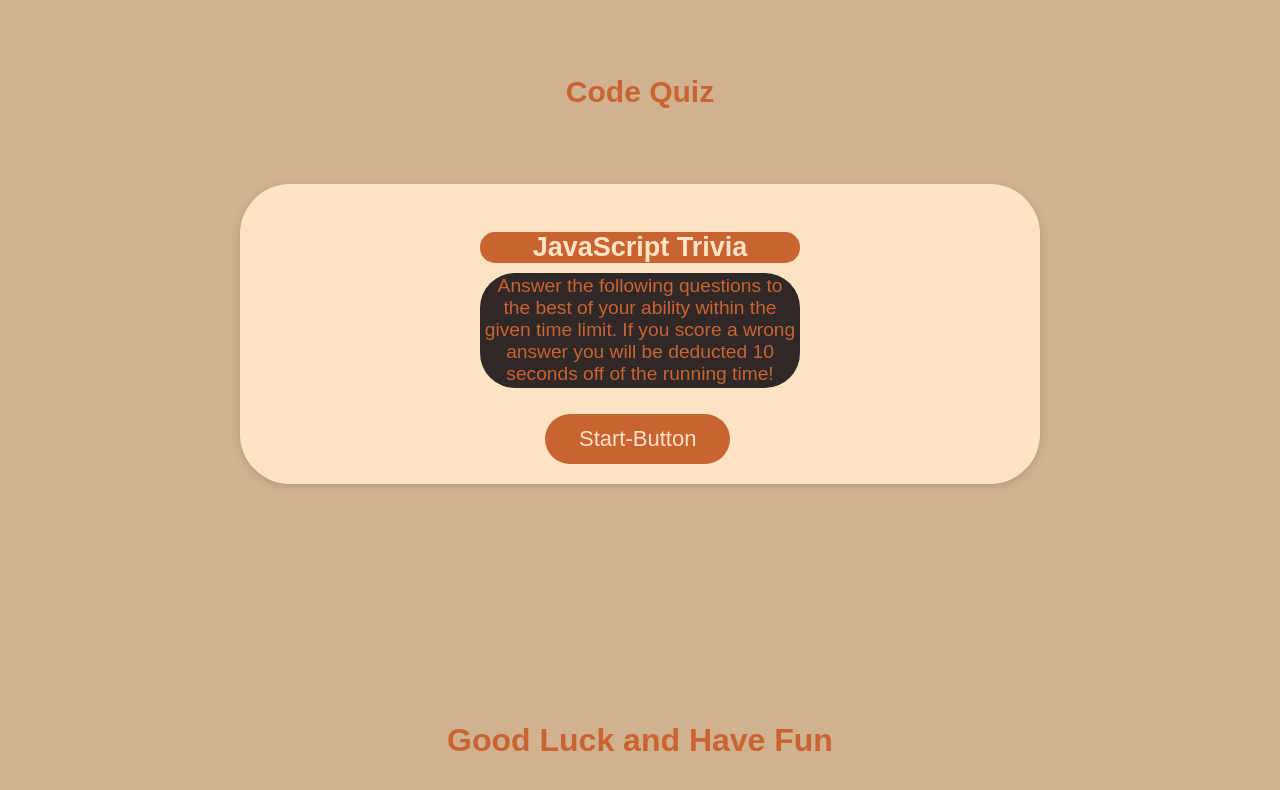
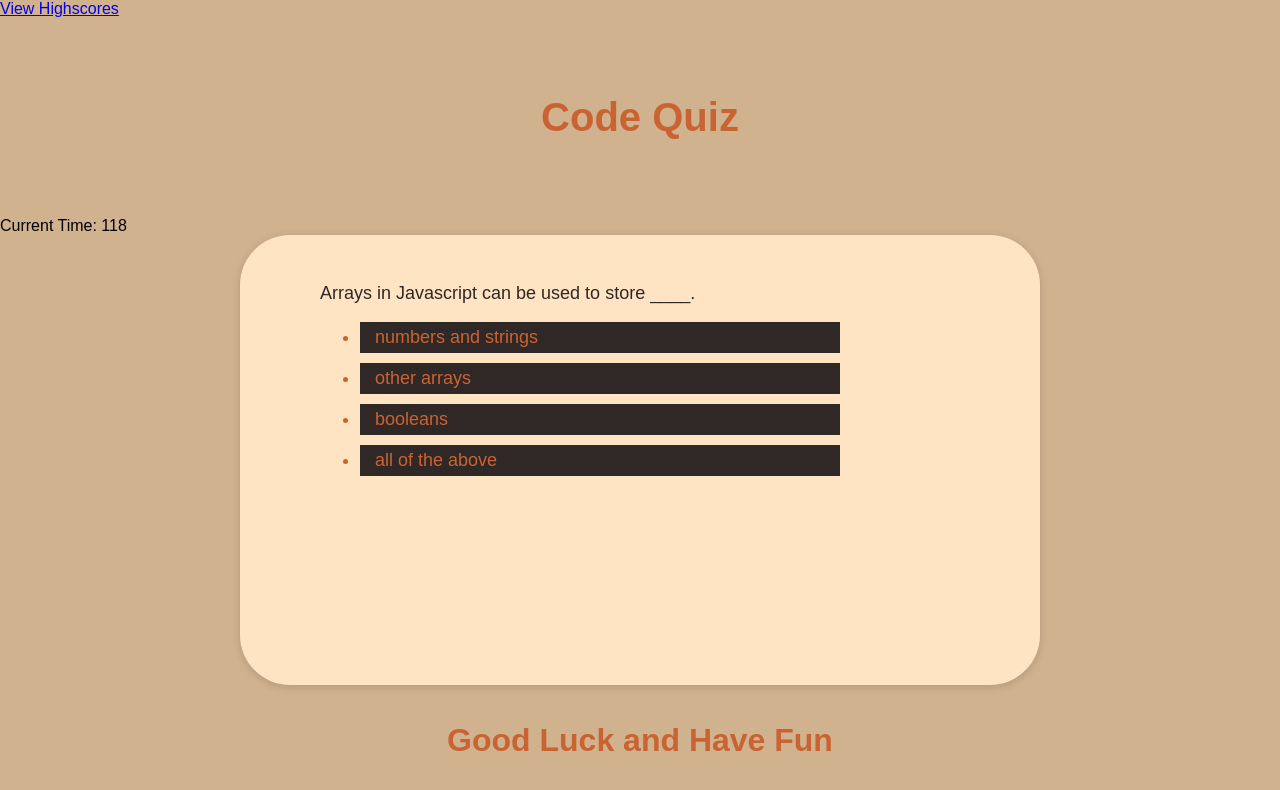
Before and after one commit to Bjavillo1059/My-Code-Quiz, a plain HTML site: page index.html in a window 1280 px wide. Both pictures are taken after a click on the button "Start-Button". Drawn offline with Linux system fonts and the light colour scheme.

Commit message:
adjustment to html and css, adding lines to js for functionality

```diff
--- a/assets/css/style.css
+++ b/assets/css/style.css
@@ -45,6 +45,15 @@ h2 {
     background-color: var(--background-color-2);
 }
 
+li {
+  background-color: var(--color-2);
+  margin-top: 10px;
+  padding: 5px 15px;
+  width: 80%;
+  font-size: 18px;
+  color: var(--background-color-2);
+}
+
 footer {
     position: fixed;
     right: 0%;
@@ -69,7 +78,7 @@ footer {
   border-width: 1px;
   box-shadow: rgba(0, 0, 0, 0.15) 0px 2px 8px 0px;
   color: var(--color-2);
-  height: 300px;
+  height: 450px;
   font-size: 18px;
   margin: 0 auto;
   max-width: 800px;
@@ -77,37 +86,21 @@ footer {
 }
 
 .btn {
-  border: none;
   background-color: var(--background-color-2);
-  border-radius: 25px;
-  box-shadow: var(--color-2)(0, 0, 0, 0.1) 0px 1px 6px 0px var(--color-2)(0, 0, 0, 0.2) 0px 1px 1px
-    0px;
   color: var(--color);
-  display: inline-block;
   font-size: 22px;
-  line-height: 22px;
-  margin-top: 16px;
-  margin-right: 16px;
-  margin-bottom: 16px;
   margin-left: 225px;
   padding: 14px 34px;
-  text-align: center;
-  cursor: pointer;
 }
 
 #text {
-    background-color: var(--color-2);
-	color: var(--background-color-2);
+	  color: var(--background-color-2);
     display: block;
-    width: 50%;
-    height: 115px;
     font-size: 1.2rem;
     text-align: center;
     margin-top: 10px;
     margin-bottom: 10px;
-    margin-left: 160px;
-    border: 2px dashed var(--color-2);
-    border-radius: 35px;
+    margin-left: 10px;
     resize: none;
 }
 
--- a/assets/js/script.js
+++ b/assets/js/script.js
@@ -1,86 +1,156 @@
-// Variable declaration for querySelcetors of the html
-var countDown = 120; // countdown gives 12 seconds per question
-var holdInterval = 0; // hold interval time
-var deduct = 10; // deducts 10 seconds for wrong answer
-var createUl = document.createElement("ul"); // creates a new ul element
-
-// Variable declaration to query the DOM
-var timer = document.querySelector(".timer");
-var startTimer = document.querySelector(".start");
-var questions = document.querySelector(".questionList");
-var wrapper = document.querySelector("#wrapper");
-
-
-// Variable Declaration
-var score = 0;
-var questionIndex =0;
 
 var questions = [ // Variable with an object and array for questions to JavaScript Quiz
-    {   banner: "Arrays in Javascript can be used to store ____.",
+    {   question: "Arrays in Javascript can be used to store ____.",
     choices: ["numbers and strings", "other arrays", "booleans", "all of the above"],
     rightAnswer: "all of the above"
 },
 {
-        banner: "When writing an array, what do you enclose the array with?",
-        choices: ["curly brackets", "parentheses", "quotes", "square brackets"],
-        rightAnswser: "square brackets"
+    question: "When writing an array, what do you enclose the array with?",
+    choices: ["curly brackets", "parentheses", "quotes", "square-brackets"],
+    rightAnswer: "square brackets"
 },
 {
-        banner: "What symbol is used to make a comment on JavaScript?",
+    question: "What symbol is used to make a comment on JavaScript?",
     choices: ["forward slashes", "back slashes", "semi-colons", "asteriks"],
     rightAnswer: "forward slashes"
 },
 {
-        banner: "When setting variables, which would you use for the right syntax?",
+    question: "When setting variables, which would you use for the right syntax?",
     choices: ["variables", "store", "var", "const"],
     rightAnswer: "var"
 },
 {
-        banner: "What is an Array?",
+    question: "What is an Array?",
     chocies: ["A special varibale, that holds more than one value at a time.", "A variable that can store a single value at one time.", "A tutorial explaining the clarification of a source.", "An Arithmetic operator that can perform arithmatic equations."],
     rightAnswer: "A special variable, that holds more than one value at a time"
 },
 {
-        banner: "There are three languages that a developer must learn HTML, CSS, and JavaScript, what is JavaScript used for?",
+    question: "There are three languages that a developer must learn HTML, CSS, and JavaScript, what is JavaScript used for?",
     choices: ["to define content of a webpage", "to specify the layout of a webpage", "to program the behavior of a webpage", "to have a menu always display on the left"],
     rightAnswer: "to program the behavior of a webpage"
 },
 {
-        banner: "What two keywords provide Block Scope in JavaScript?",
+    question: "What two keywords provide Block Scope in JavaScript?",
     choices: ["var, function", "let, const", "class, id", "const, else"],
     rightAnswer: "let, const"
 },
 {
-        banner: "What does JavaScript use in programming you want a data type that can only have one of two values?",
+    question: "What does JavaScript use in programming you want a data type that can only have one of two values?",
     choices: ["function", "string", "boolean", "number"],
     rightAnswer: "boolean"
 },
 {
-        banner: "What does the operator !== mean?",
+    question: "What does the operator !== mean?",
     choices: ["not equal", "not equal value or not equal type", "greater than", "equal type and equal value"],
     rightAnswer: "not equal value or not equal type"
 },
 {
-        banner: "Select the different kinds of for loops:",
+    question: "Select the different kinds of for loops:",
     choices: ["for", "for/of", "do/while", "while", "all of the above"],
     rightAnswer: "all of the above"
 }
 ];
 
+// Variable declaration for querySelcetors of the html
+var countDown = 120; // countdown gives 12 seconds per question
+var holdInterval = 0; // hold interval time
+var deductTime = 10; // deducts 10 seconds for wrong answer
+var createUl = document.createElement("ul"); // creates a new ul element
+
+// Variable declaration to query the DOM
+var timer = document.querySelector(".timer"); // div timer
+var questionsList = document.querySelector(".questionsList"); // figure class of questiosList
+var wrapper = document.querySelector("#wrapper"); // section id
+var startTimer = document.querySelector("#generate") // start buttom query
+
+
+// Variable Declaration
+var score = 0; // score starts at 0
+var questionListing = 0; // the order of the questionListing is from 0-9
+
+// Variable Declaration
+var correctAnswers = ["Awesome, that is correct.  The answer is: ", "Excellent! the correct answer is: ", "Good Job, the answer is: "];
+var answerCorrect = 0;
+var wrongAnswers = [ "Ding ding ding, wrong!  The answer is: ", "Try again! the correct answer is: ", "Error, you selcted wrong.  The answer is: "]
+var answerWrong = 0;
+
+
+
+// function renderLastRegistered()
+   // var score = localStorage.getItem("highscore")
+   // userScoreSpan.innerHTML = score
+
+
 // This event will trigger when the button is clicked
-timer.addEventListener("click", function () {
-    // We are checking zero because its originally set to zero
-    if (holdInterval === 0) {
+startTimer.addEventListener("click", function (event) {
+    if (holdInterval === 0) { //set to zero so check for zero
         holdInterval = setInterval(function () {
             countDown--;
-            currentTime.textContent = "Current Time: " + countDown;
+            timer.innerHTML = "Current Time: " + countDown;
 
             if (countDown <= 0) {
                 clearInterval(holdInterval);
-                allDone();
+                allComplete();
                 currentTime.textContent = "You ran out of time!";
             }
         }, 1000);
     }
-    render(questionIndex);
+    render(questionListing);
 });
+
+// renders the questions and choices to the page
+function render(questionListing) {
+    questionsList.innerHTML = "";  // clears data existing previously
+    createUl.innerHTML = "";  // creates an unorderlist
+    // for loop that cycles through the array of questions
+    for (let i = 0; i < questions.length; i++) {
+        var userQuestion = questions[questionListing].question;
+        var userChoice = questions[questionListing].choices;
+        questionsList.textContent = userQuestion;
+    };
+    // renders a new question for each set of question choices
+    userChoice.forEach(function (createNew) {
+        var listItem = document.createElement("li");
+        listItem.textContent = createNew;
+        questionsList.appendChild(createUl);
+        createUl.appendChild(listItem);
+        listItem.addEventListener("click", (compare));
+    });
+// localStorage.setItem("highscore", scores)
+}
+
+// comparing user choices to answers selected
+function compare(compareElement) {
+    var compareElement = compareElement.target;
+
+    if (compareElement.matches("li")) {
+
+        var createDiv = document.createElement("div");
+        createDiv.setAttribute("id", "userAnswer");
+            // compares the users answer to the correct one and will wither add a point or deduct time
+        if (compareElement.textContent == questions[questionListing].rightAnswer) {
+            score++;
+            console.log(score)
+            // render text congratulating the correct answer
+            createDiv.innerHTML = correctAnswers + questions[questionListing].rightAnswer;
+        } else {
+            // deduct 10 seconds for wrong answers
+            countDown = countDown - deductTime;
+            // renders with wrong answer text and gives the correct answer to the question
+            createDiv.innerHTML = wrongAnswers + questions[questionListing].rightAnswer;
+        }
+    }
+    // determines which number question the user is on
+    questionListing++;
+
+    // when running out of time create a closing text with score and answer list
+    if (questionListing >= questions.length) {
+        allComplete();
+        // text to be created with data populated by user
+        createDiv.textContent = "You have reach the end of the quiz! " + "Your total score " + score + "and " + questions.length + "Correct!!!";
+    } else {
+        render(questionListing);
+    }
+    // creates div with text of completion and score
+    questionsList.appendChild(createDiv);
+}
--- a/index.html
+++ b/index.html
@@ -3,34 +3,37 @@
 <head>
     <meta charset="UTF-8">
     <meta http-equiv="X-UA-Compatible" content="IE=edge">
+    <!-- this makes the document responsive and scales to the items to the screen -->
     <meta name="viewport" content="width=device-width, initial-scale=1.0">
+    <!-- this is the link to the styles shee within this directory -->
     <link rel="stylesheet" href="./assets/css/style.css" />
     <title>Code Quiz</title>
 </head>
 <body>
+    <!-- This highscore link will show previous scores from trivia -->
+    <a name = "scores" id = "highscore" href = "./assets/html/highscore.html">View Highscores</a>
+
+    <header>
+        <h1>Code Quiz</h1>
+    </header>
+
+    <!-- timer created div -->
+    <div class = "timer"></div>
     <!-- this is a wrapper -->
     <section id ="wrapper">
-        <header>
-            <h1>Code Quiz</h1>
-        </header>
-
-        <div class = "timer"></div>
         <div class = "card">
-            <figure class = ".questionList">
+        <!-- figure for questions and answers choices -->
+            <figure class = "questionsList">
                 <h2>JavaScript Trivia</h2>
                 <p id = "text">Answer the following questions to the best of your ability within the given time limit.  If you score a wrong answer you will be deducted 10 seconds off of the running time!
                 </p>
+                <ul id = "questionsUl"></ul>
+                <!-- button created on page -->
                 <button class = "btn" id = "generate">Start-Button</button>
             </figure>
         </div>
-
-        <div class = "card-body">
     </section>
 
-
-    <h2 class = "image"></h2>
-    <h3 class = "image"></h3>
-    <h4 class = "image"></h4>
 
     <footer>
         <h1>Good Luck and Have Fun</h1>
@@ -38,3 +41,6 @@
     <script src="./assets/js/script.js"></script>
 </body>
 </html>
+
+<!-- add local storage for highscore -->
+<!-- continue to pseudo code -->
```
Also changed, not shown: assets/html/highscore.html (added, +13 -0 lines). Lines whose indentation alone changed are shown as unchanged.
